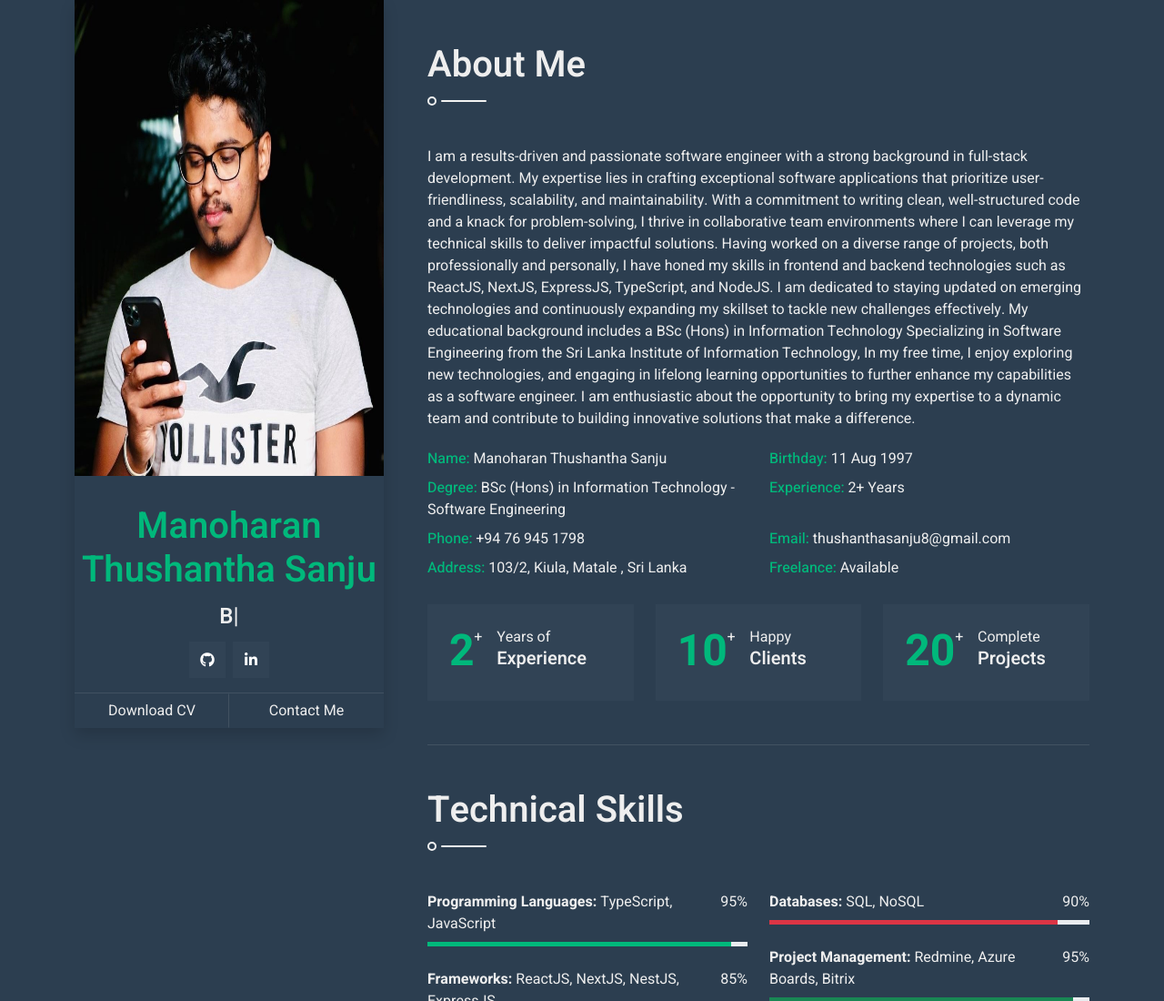
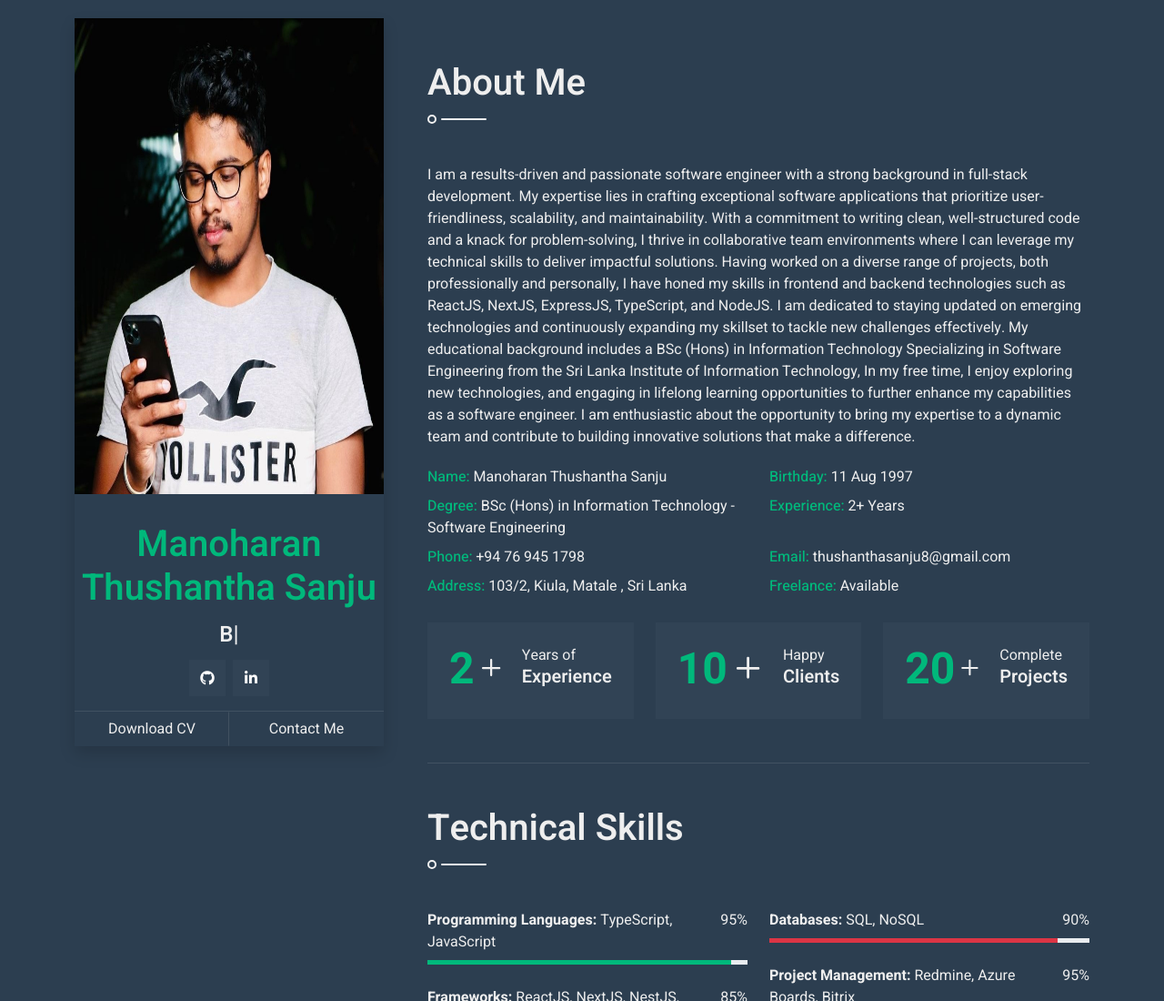
Before and after one commit to ThushanthaSanju/portfolio, a plain HTML site: page index.html in a window 1280 px wide. Shown: the top 1100 px of the page at 91% size. Drawn offline with nearby package versions, Linux system fonts and the light colour scheme.

Commit message:
Add margin-top to container1 in style.css

```diff
--- a/css/style.css
+++ b/css/style.css
@@ -217,3 +217,6 @@
 .testimonial-carousel .owl-dot.active {
   background: var(--primary);
 }
+.container1 {
+  margin-top: 20px;
+}
--- a/index.html
+++ b/index.html
@@ -42,7 +42,7 @@
         </div>
     </div>
     <!-- Spinner End -->
-
+<div class="container1">
     <div class="container">
         <div class="row g-5">
             <div class="col-lg-4 sticky-lg-top vh-100">
@@ -119,7 +119,10 @@
                     <div class="row g-4">
                         <div class="col-md-4 col-lg-6 col-xl-4">
                             <div class="d-flex bg-secondary p-4">
-                                <h1 class="flex-shrink-0 display-5 text-primary mb-0" data-toggle="counter-up">2</h1>+
+                                <h1 class="flex-shrink-0 display-5 text-primary mb-0" data-toggle="counter-up">2</h1>
+                                <svg xmlns="http://www.w3.org/2000/svg" width="50" height="50" fill="currentColor" class="bi bi-plus" viewBox="0 0 16 16">
+  <path fill-rule="evenodd" d="M8 4a.5.5 0 0 1 .5.5v3.5H12a.5.5 0 0 1 0 1H8.5V12a.5.5 0 0 1-1 0V9H4a.5.5 0 0 1 0-1h3.5V4.5A.5.5 0 0 1 8 4z"/>
+</svg>
                                 <div class="ps-3">
                                     <p class="mb-0">Years of</p>
                                     <h5 class="mb-0">Experience</h5>
@@ -128,7 +131,10 @@
                         </div>
                         <div class="col-md-4 col-lg-6 col-xl-4">
                             <div class="d-flex bg-secondary p-4">
-                                <h1 class="flex-shrink-0 display-5 text-primary mb-0" data-toggle="counter-up">10</h1>+
+                                <h1 class="flex-shrink-0 display-5 text-primary mb-0" data-toggle="counter-up">10</h1>
+                                <svg xmlns="http://www.w3.org/2000/svg" width="50" height="50" fill="currentColor" class="bi bi-plus" viewBox="0 0 16 16">
+  <path fill-rule="evenodd" d="M8 4a.5.5 0 0 1 .5.5v3.5H12a.5.5 0 0 1 0 1H8.5V12a.5.5 0 0 1-1 0V9H4a.5.5 0 0 1 0-1h3.5V4.5A.5.5 0 0 1 8 4z"/>
+</svg>
                                 <div class="ps-3">
                                     <p class="mb-0">Happy</p>
                                     <h5 class="mb-0">Clients</h5>
@@ -137,7 +143,10 @@
                         </div>
                         <div class="col-md-4 col-lg-6 col-xl-4">
                             <div class="d-flex bg-secondary p-4">
-                                <h1 class="flex-shrink-0 display-5 text-primary mb-0" data-toggle="counter-up">20</h1>+
+                                <h1 class="flex-shrink-0 display-5 text-primary mb-0" data-toggle="counter-up">20</h1>
+                                <svg xmlns="http://www.w3.org/2000/svg" width="50" height="50" fill="currentColor" class="bi bi-plus" viewBox="0 0 16 16">
+  <path fill-rule="evenodd" d="M8 4a.5.5 0 0 1 .5.5v3.5H12a.5.5 0 0 1 0 1H8.5V12a.5.5 0 0 1-1 0V9H4a.5.5 0 0 1 0-1h3.5V4.5A.5.5 0 0 1 8 4z"/>
+</svg>
                                 <div class="ps-3">
                                     <p class="mb-0">Complete</p>
                                     <h5 class="mb-0">Projects</h5>
@@ -569,6 +578,8 @@
             </div>
         </div>
     </div>
+</div>
+
 
 
     <!-- Back to Top -->
```
